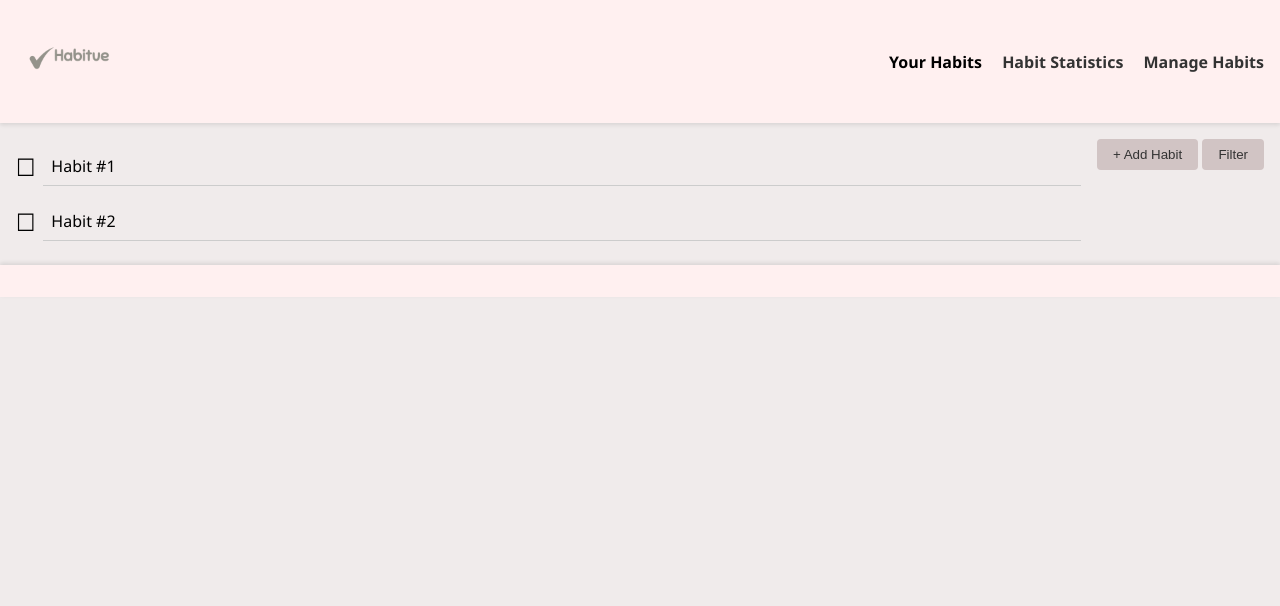
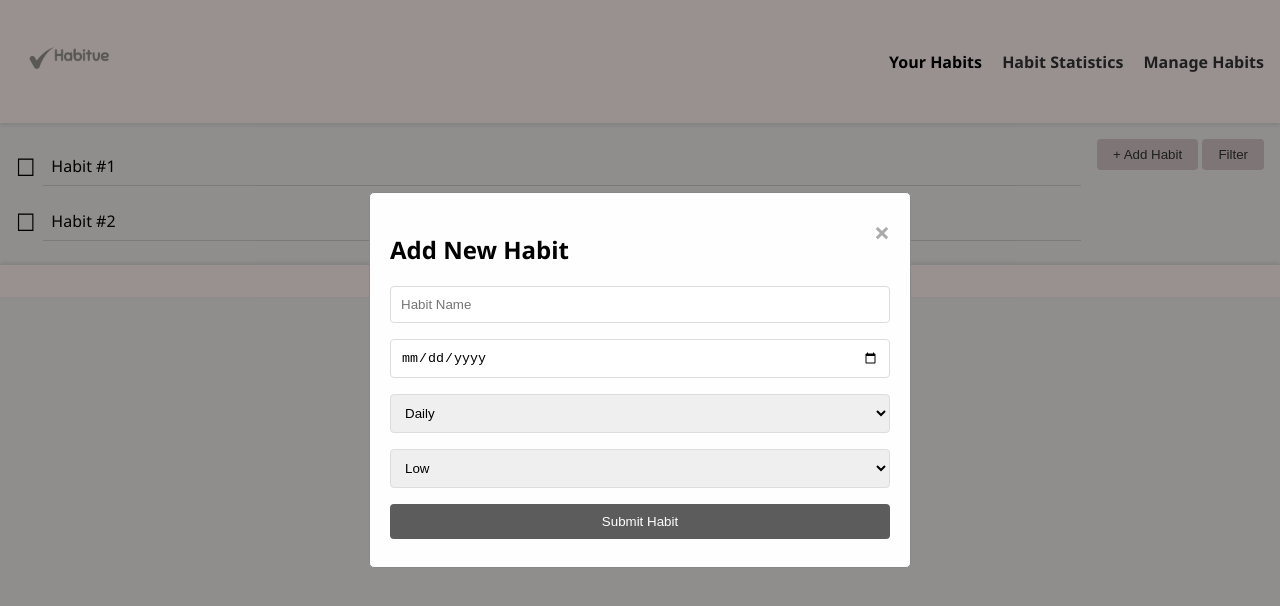
Before and after one commit to susu0mar/Habitue, a plain HTML site: page index.html in a window 1280 px wide. Both pictures are taken after a click on the button "+ Add Habit". Drawn offline with Linux system fonts and the light colour scheme.

Commit message:
created add habit modal (temp)

```diff
--- a/home.js
+++ b/home.js
@@ -0,0 +1,46 @@
+
+
+//SCRIPT TO OPEN & CLOSE ADD HABIT MODAL
+
+// Get the modal
+var modal = document.getElementById('addHabitModal');
+
+// Get the button that opens the modal
+var Addbtn = document.querySelector('.add-habit');
+
+// Get the close button elemtn
+var span = document.getElementsByClassName('close-button')[0];
+
+//Get form element
+var form = document.getElementById("addHabitForm");
+
+// When the user clicks the button, open the modal
+Addbtn.onclick = function() {
+  modal.style.display = 'block';
+}
+
+// When the user clicks X close the modal
+span.onclick = function() {
+  modal.style.display = 'none';
+  form.reset(); //clear the form after user clicks x
+}
+
+//MIGHT DELETE THIS ONE IDK
+// When the user clicks anywhere outside of the modal, close it
+window.onclick = function(event) {
+  if (event.target == modal) {
+    modal.style.display = 'none';
+  }
+}
+
+// TODO: Handling form submission
+document.getElementById('addHabitForm').onsubmit = function(event) {
+  event.preventDefault();
+  // send data to DB or something
+  console.log('Form submitted');
+
+  //TODO: Also need to be able to add newly created habit to home screen!!!
+
+  form.reset(); //clear the form after user clicks submit!
+  modal.style.display = 'none';
+}
--- a/index.html
+++ b/index.html
@@ -18,9 +18,10 @@
 </header>
 
 <main>
+    <!-- NOT FUNCTIONAL, JUST PLACE HOLDER TO SEE HOW HABITS WOULD LOOK-->
     <section class="habit-list">
         <article class="habit">
-            <span class="habit-check">&#9744;</span>
+            <span class="habit-check">&#9744;</span> <!-- CHECK BOX DOESN'T WORK-->
             <div class="habit-info">Habit #1</div>
         </article>
         <article class="habit">
@@ -35,6 +36,38 @@
     </aside>
 </main>
 
+<!-- MODAL FOR HABIT CREATION -->
+<div id="addHabitModal" class="modal">
+
+    <div class = "modal-content">
+        <span class ="close-button">&times;</span>
+        <h2> Add New Habit</h2>
+        <!-- Form to create a new habit -->
+        <form id = "addHabitForm">
+
+            <input type = "text" id = "habitName" name = "habitName" placeholder = "Habit Name" required>
+            <input type = "date" id= "dueDate" name = "dueDate" min = "2024-04-01" required> <!-- Might make due data an optional thing-->
+
+            <!-- Repeat Cycle (Might make this optional question too)-->
+            <select id="repeatCycle" name = "repeatCycle">
+                <option value = "daily"> Daily </option>
+                <option value = "weekly">Weekly</option>
+                <option value = "monthly">Monthly</option>
+            </select>
+
+            <select id="priority" name = "priority">
+                <option value = "low">Low</option>
+                <option value = "medium">Medium</option>
+                <option value = "high">High</option>
+            </select>
+            <button type = "submit"> Submit Habit</button>
+
+
+        </form>
+
+    </div>
+</div>
+
 <footer>
     <!-- Footer content goes here -->
 </footer>
--- a/style.css
+++ b/style.css
@@ -63,6 +63,72 @@ body, html {
     margin-left: 1rem;
   }
 
+  /*TEMPORARY STYLING LEIA CAN EDIT TO LOOK PRETTY :) */
+  /* Modal styling */
+  .modal {
+    display: none; /* Hidden by default */
+    position: fixed; /* Stay in place */
+    z-index: 1; /* Sit on top */
+    left: 0;
+    top: 0;
+    width: 100%; /* Full width */
+    height: 100%; /* Full height */
+    overflow: auto; /* Enable scroll if needed */
+    background-color: rgb(0, 0, 0); /* Fallback color */
+    background-color: rgba(0, 0, 0, 0.4); /* Black w/ opacity */
+  }
+
+  .modal-content {
+    background-color: #fefefe;
+    margin: 15% auto; /* 15% from the top and centered */
+    padding: 20px;
+    border: 1px solid #888;
+    width: 80%; /* Could be more or less, depending on screen size */
+    max-width: 500px; /* Maximum width */
+    border-radius: 5px;
+  }
+
+  .close-button {
+    color: #aaa;
+    float: right;
+    font-size: 28px;
+    font-weight: bold;
+  }
+
+  .close-button:hover,
+  .close-button:focus {
+    color: rgb(153, 10, 10);
+    text-decoration: none;
+    cursor: pointer;
+  }
+
+  /* Form styling */
+  #addHabitForm {
+    display: flex;
+    flex-direction: column;
+  }
+
+  #addHabitForm input,
+  #addHabitForm select {
+    margin-bottom: 1rem;
+    padding: 10px;
+    border: 1px solid #ddd;
+    border-radius: 4px;
+  }
+
+  #addHabitForm button {
+    padding: 10px;
+    background-color: #5c5c5c;
+    color: white;
+    border: none;
+    border-radius: 4px;
+    cursor: pointer;
+  }
+
+  #addHabitForm button:hover {
+    background-color: #333;
+  }
+
   button {
     padding: 0.5rem 1rem;
     margin-bottom: 0.5rem;
```
